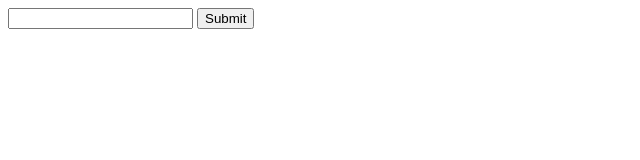
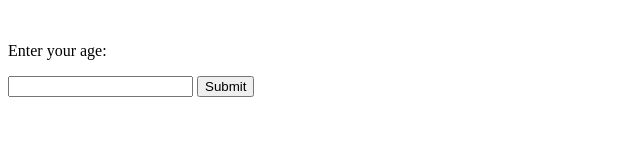
Before and after one commit to 2023317MaxDyson/IWPPromisePratice2MaxDyson, a plain HTML site: page index.html in a window 1280 px wide. Shown: the whole page, without its empty margins (0-640 px from the left). Drawn offline with Linux system fonts and the light colour scheme.

Commit message:
Update index.html

```diff
--- a/index.html
+++ b/index.html
@@ -6,6 +6,8 @@
     <title> Promise Pratice 2 Max Dyson </title>
 </head>
 <body>
+</br>
+<p> Enter your age: </p>
 <input type = "number"  id = "age" >
 <input type = "submit" id = "button" >
 <!-- Displays the result from the promise function-->
```
